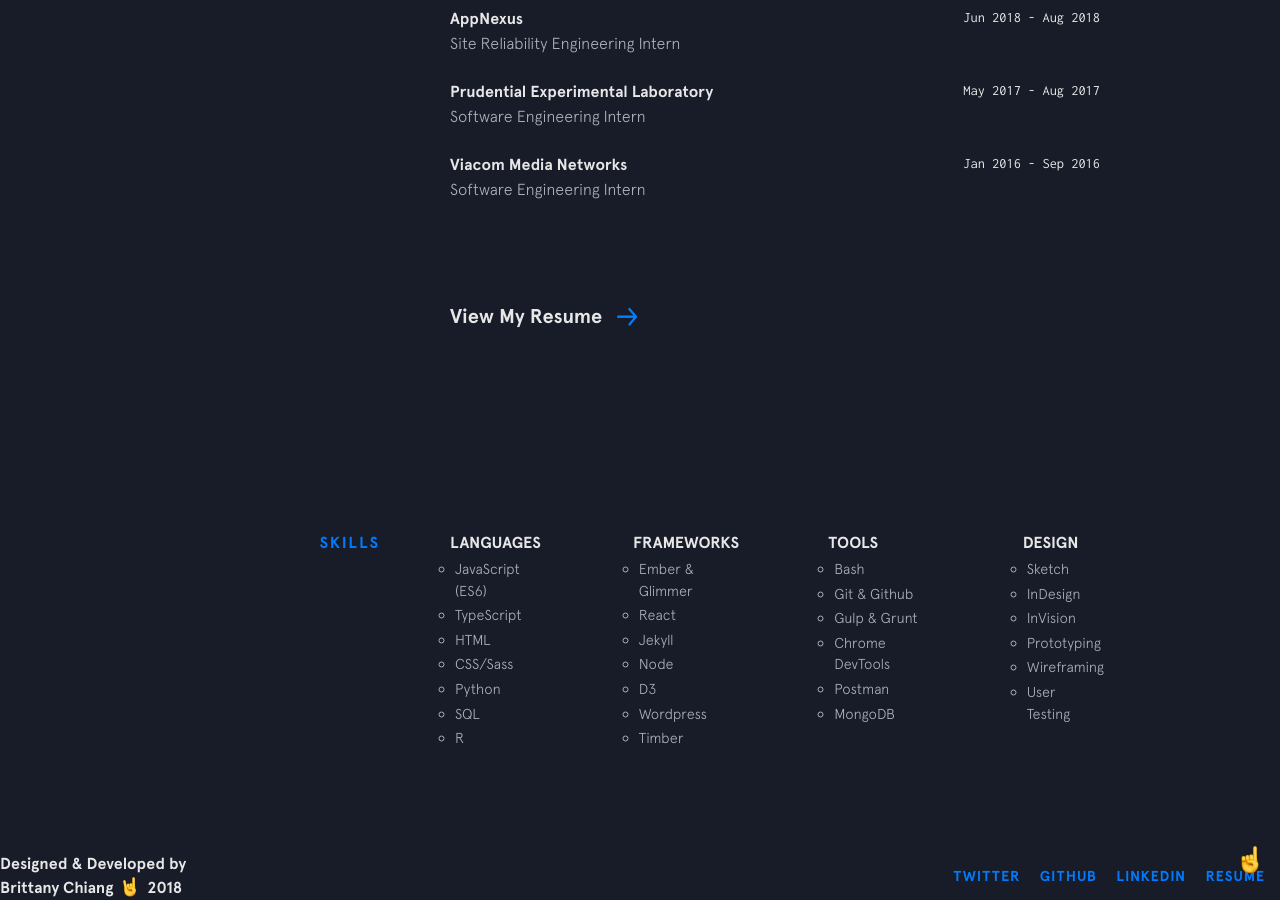
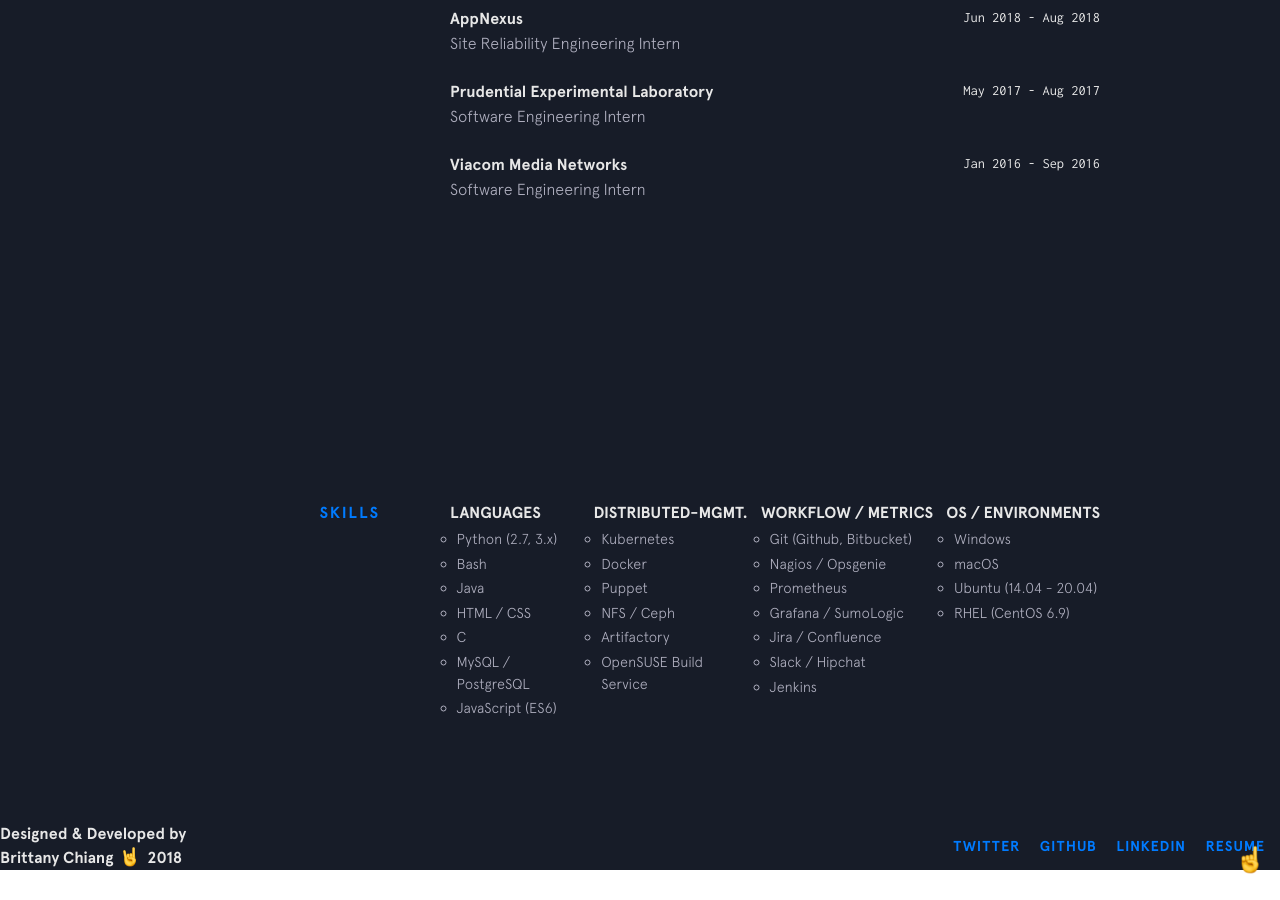
Before and after one commit to malenabashar/malenabashar.github.io, a Jekyll site: the page built from index.html, in a window 1280 px wide and 900 px high, scrolled down 1735 px. Built offline with Jekyll 4.4.1, drawn with Linux system fonts in a browser that asks for light colours; nearby versions of some CDN libraries; after the commit the page ends 2605 px from its top, so only the background shows below that.

Commit message:
Updating website

```diff
--- a/_data/skills.yml
+++ b/_data/skills.yml
@@ -1,33 +1,31 @@
 languages:
+  - item: Python (2.7, 3.x)
+  - item: Bash
+  - item: Java
+  - item: HTML / CSS
+  - item: C
+  - item: MySQL / PostgreSQL
   - item: JavaScript (ES6)
-  - item: TypeScript
-  - item: HTML
-  - item: CSS/Sass
-  - item: Python
-  - item: SQL
-  - item: R
 
-frameworks:
-  - item: Ember & Glimmer
-  - item: React
-  - item: Jekyll
-  - item: Node
-  - item: D3
-  - item: Wordpress
-  - item: Timber
+dm:
+  - item: Kubernetes
+  - item: Docker
+  - item: Puppet
+  - item: NFS / Ceph
+  - item: Artifactory
+  - item: OpenSUSE Build Service
 
-tools:
-  - item: Bash
-  - item: Git & Github
-  - item: Gulp & Grunt
-  - item: Chrome DevTools
-  - item: Postman
-  - item: MongoDB
+wm:
+  - item: Git (Github, Bitbucket)
+  - item: Nagios / Opsgenie
+  - item: Prometheus
+  - item: Grafana / SumoLogic
+  - item: Jira / Confluence
+  - item: Slack / Hipchat
+  - item: Jenkins
 
-design:
-  - item: Sketch
-  - item: InDesign
-  - item: InVision
-  - item: Prototyping
-  - item: Wireframing
-  - item: User Testing
+ose:
+  - item: Windows
+  - item: macOS
+  - item: Ubuntu (14.04 - 20.04)
+  - item: RHEL (CentOS 6.9)
--- a/_includes/experience.html
+++ b/_includes/experience.html
@@ -14,7 +14,8 @@
       </div>
       {% endfor %}
     </div>
-
+<!--
     <a href="{{site.resume}}" target="_blank" class="arrow-link">View My Resume</a>
+-->
   </div>
 </section>
--- a/_includes/skills.html
+++ b/_includes/skills.html
@@ -12,25 +12,25 @@
         </ul>
       </div>
       <div class="skillz__category">
-        <div class="skillz__category__label">Frameworks</div>
+        <div class="skillz__category__label">Distributed-Mgmt.</div>
         <ul>
-          {% for framework in site.data.skills.frameworks %}
-          <li class="skillz__category__item">{{framework.item}}</li>
-          {% endfor %}
-        </ul>
-      </div>
-      <div class="skillz__category">
-        <div class="skillz__category__label">Tools</div>
-        <ul>
-          {% for tool in site.data.skills.tools %}
+          {% for tool in site.data.skills.dm %}
           <li class="skillz__category__item">{{tool.item}}</li>
           {% endfor %}
         </ul>
       </div>
       <div class="skillz__category">
-        <div class="skillz__category__label">Design</div>
+        <div class="skillz__category__label">Workflow / Metrics</div>
         <ul>
-          {% for thing in site.data.skills.design %}
+          {% for workflow in site.data.skills.wm %}
+          <li class="skillz__category__item">{{workflow.item}}</li>
+          {% endfor %}
+        </ul>
+      </div>
+      <div class="skillz__category">
+        <div class="skillz__category__label">OS / Environments</div>
+        <ul>
+          {% for thing in site.data.skills.ose %}
           <li class="skillz__category__item">{{thing.item}}</li>
           {% endfor %}
         </ul>
```
